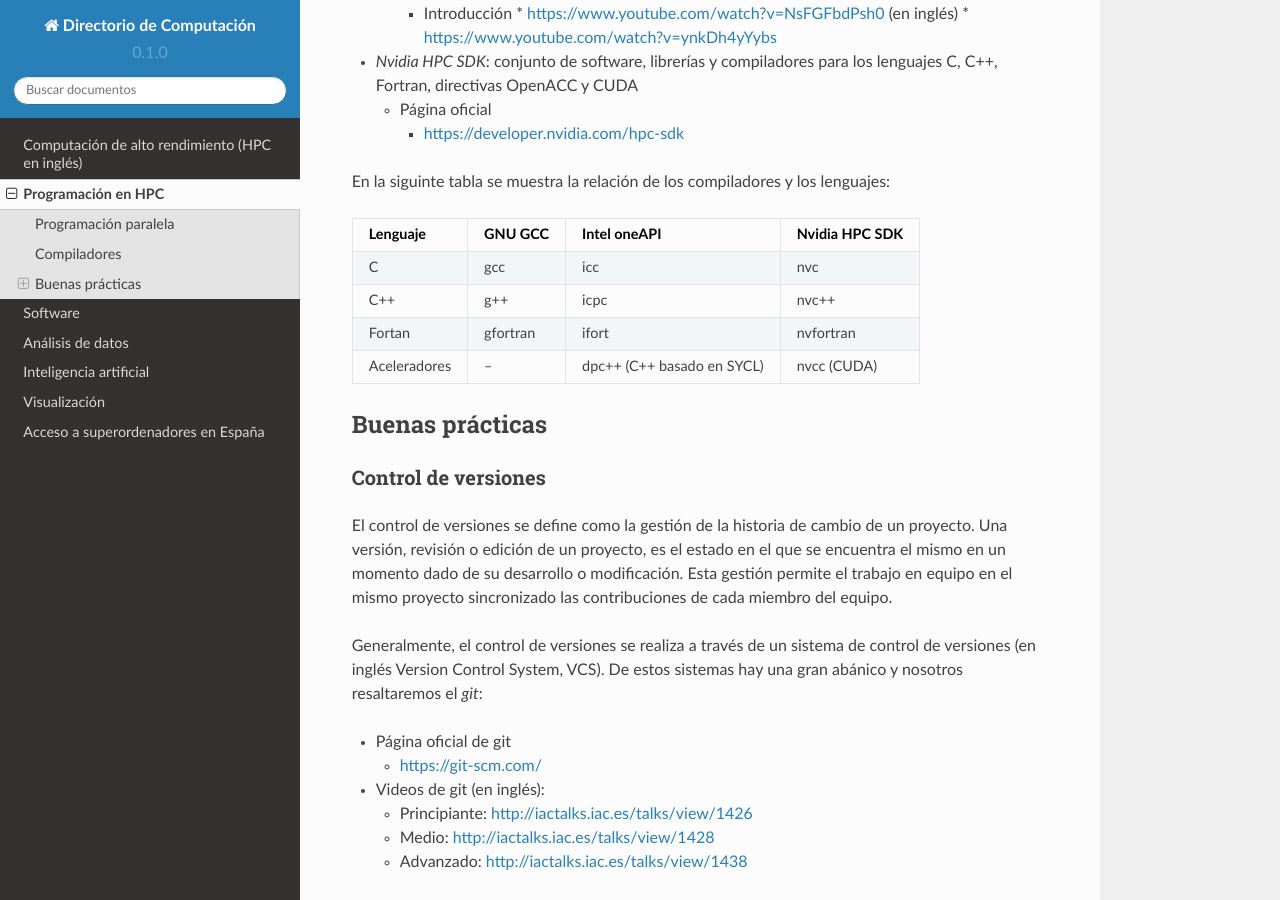
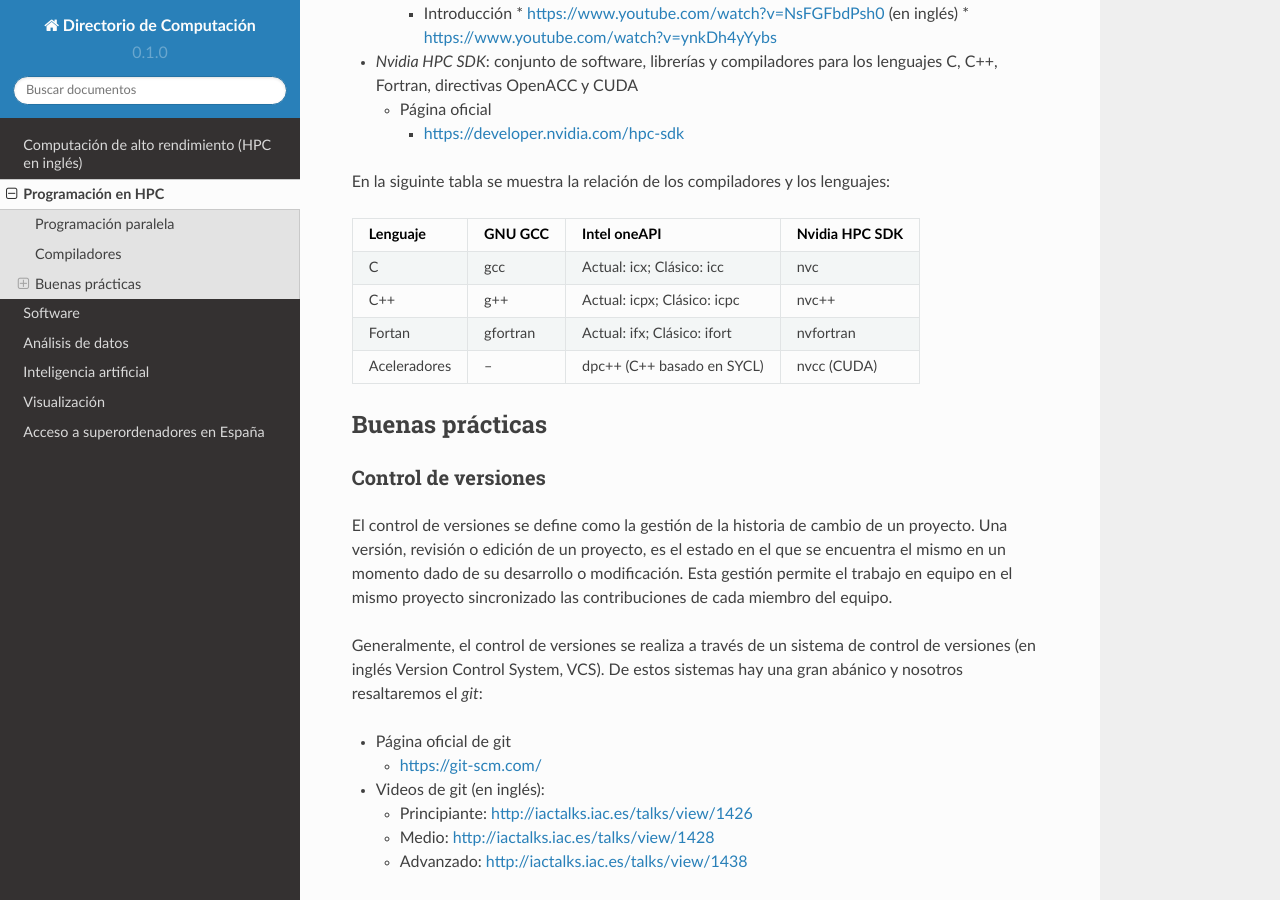
Before and after one commit to EuroCC-Spain/HPCKnowledgePool, a Sphinx documentation site: the page built from docs/source/programacion.rst, in a window 1280 px wide and 900 px high, scrolled down 2754 px. Built offline with Sphinx 7.4.7 and the Read the Docs theme 2.0.0, drawn with Linux system fonts in a browser that asks for light colours.

Commit message:
ENH: Updating the oneAPI compilers

```diff
--- a/docs/source/programacion.rst
+++ b/docs/source/programacion.rst
@@ -125,15 +125,15 @@ En la siguinte tabla se muestra la relación de los compiladores y los lenguajes
      - Nvidia HPC SDK
    * - C
      - gcc
-     - icc
+     - Actual: icx; Clásico: icc
      - nvc
    * - C++
      - g++
-     - icpc
+     - Actual: icpx; Clásico: icpc
      - nvc++
    * - Fortan
      - gfortran
-     - ifort
+     - Actual: ifx;  Clásico: ifort
      - nvfortran
    * - Aceleradores
      - --
```
